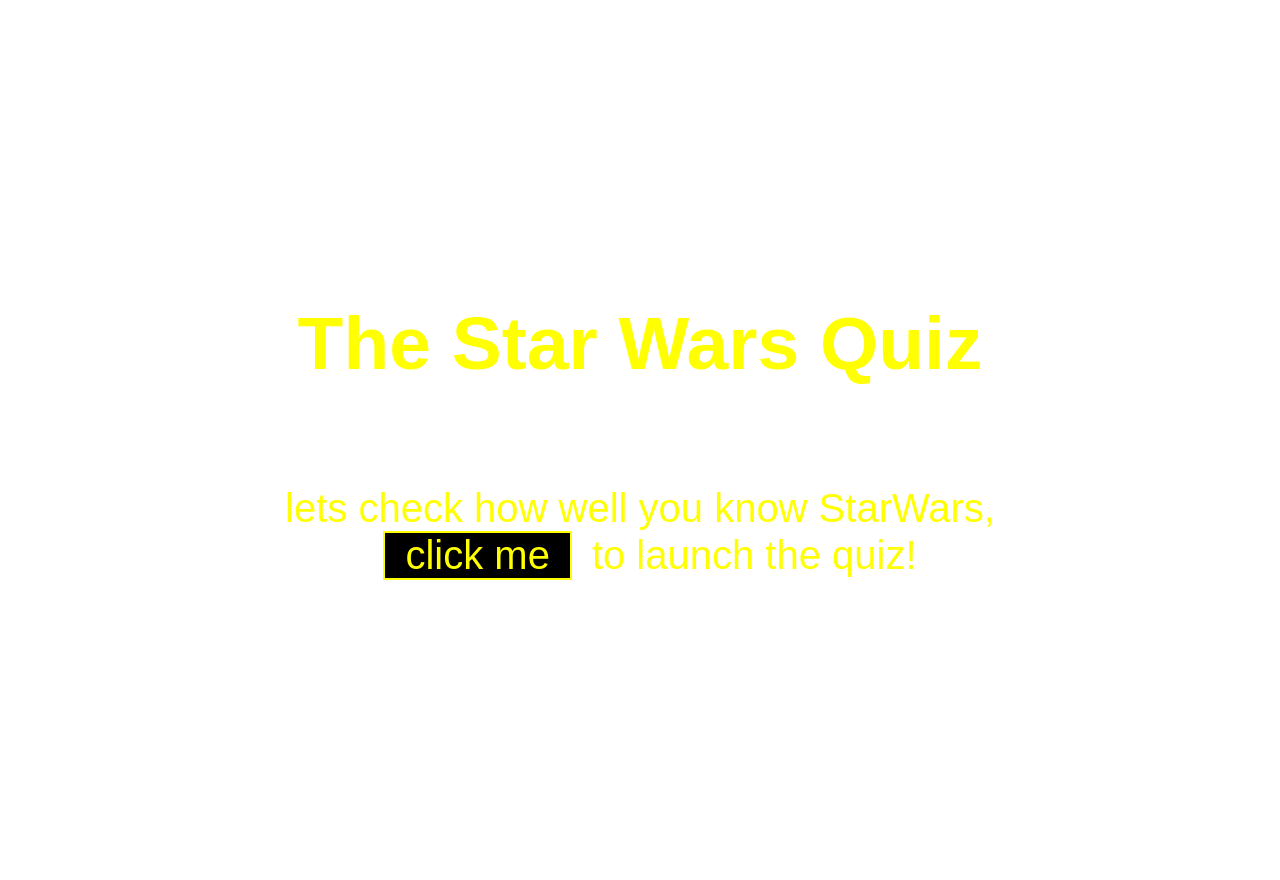
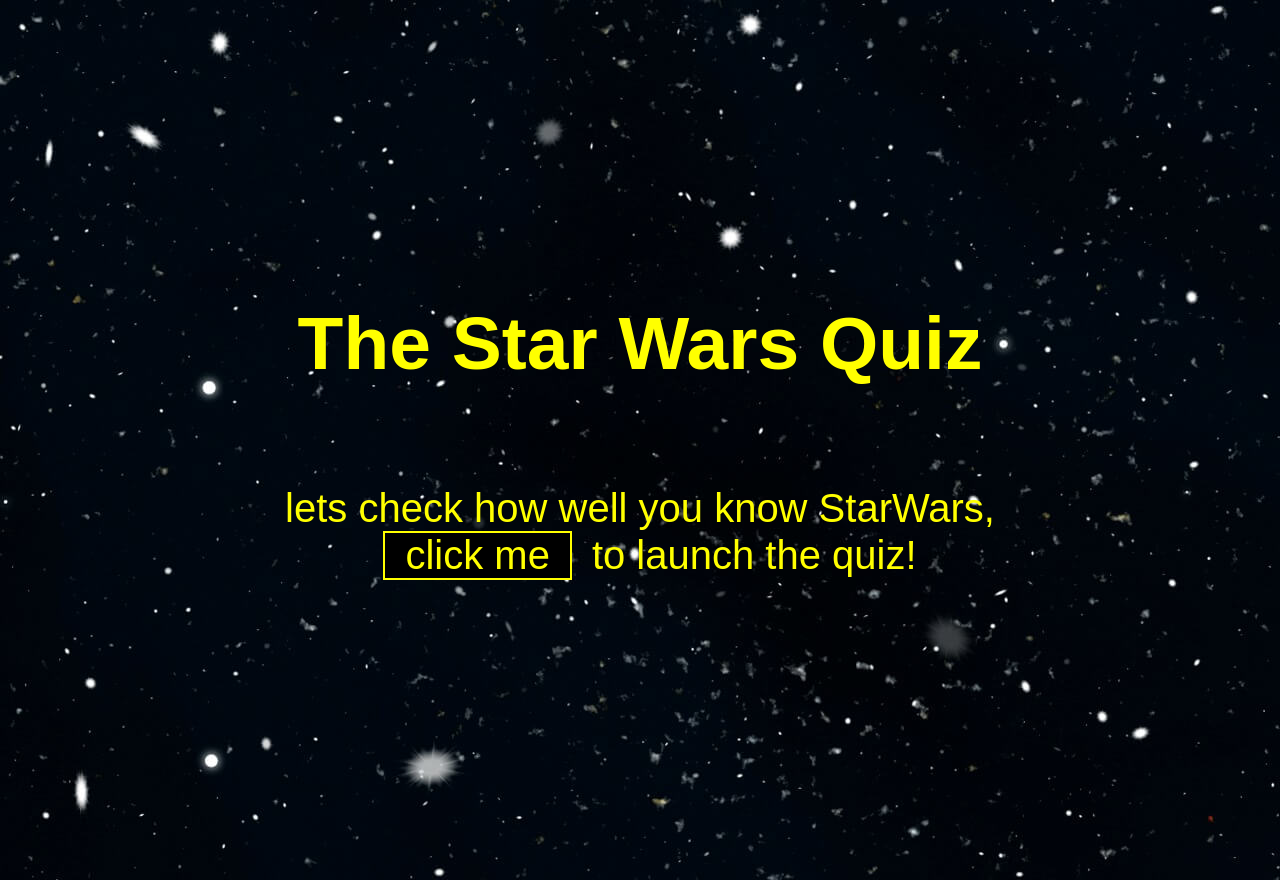
Before and after one commit to Benjamin-Riordan/pp2-how-well-do-you-know-star-wars, a plain HTML site: page index.html in a window 1280 px wide. Drawn offline with Linux system fonts and the light colour scheme; a web font is replaced by a local one.

Commit message:
added in a fall back bg color

```diff
--- a/assets/css/styles.css
+++ b/assets/css/styles.css
@@ -8,7 +8,8 @@
     font-family:'Trispace', sans-serif;
 }
 body {
-    background: url("assets/bgimages/starry-night-skyv2.jpg")
+    background-color: black;
+    background-image:url(/assets/bgimages/starry-night-skyv2.jpg);
   }
 #game-area{
     width: 100%;
```
